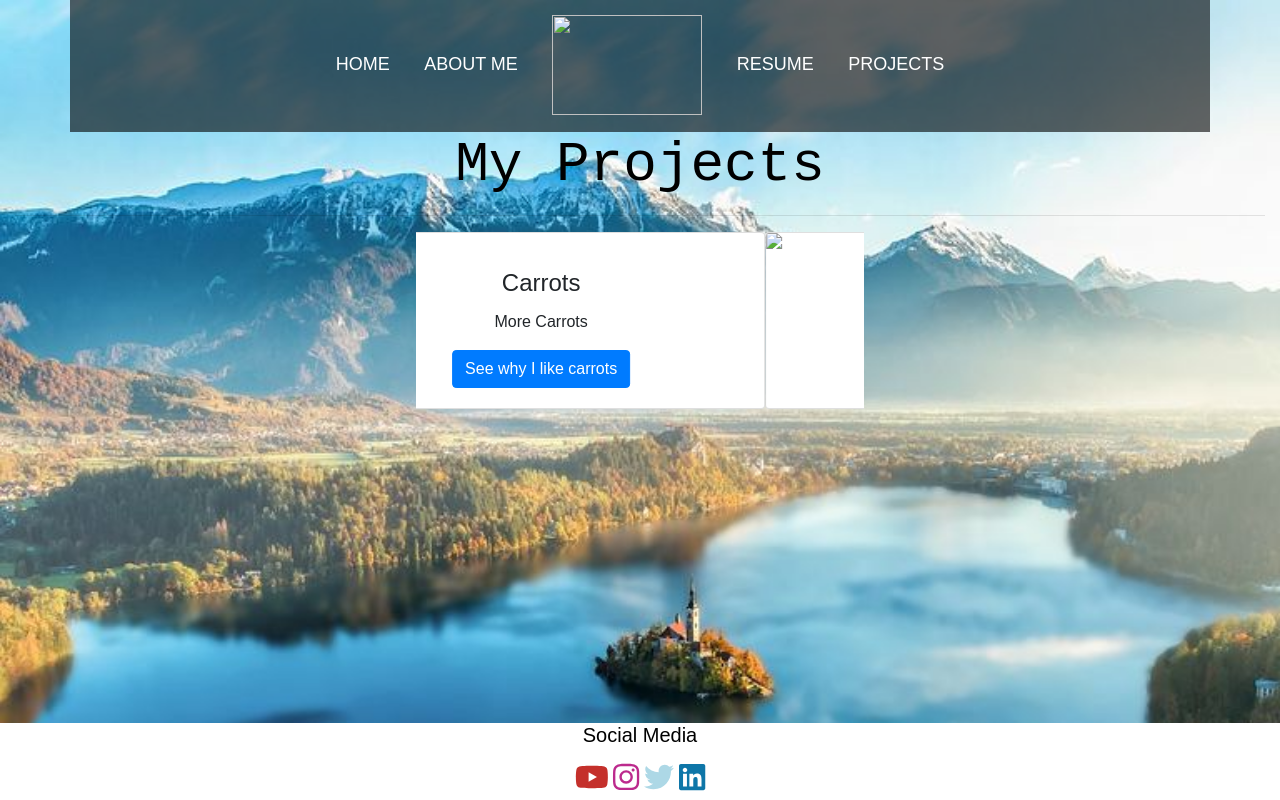
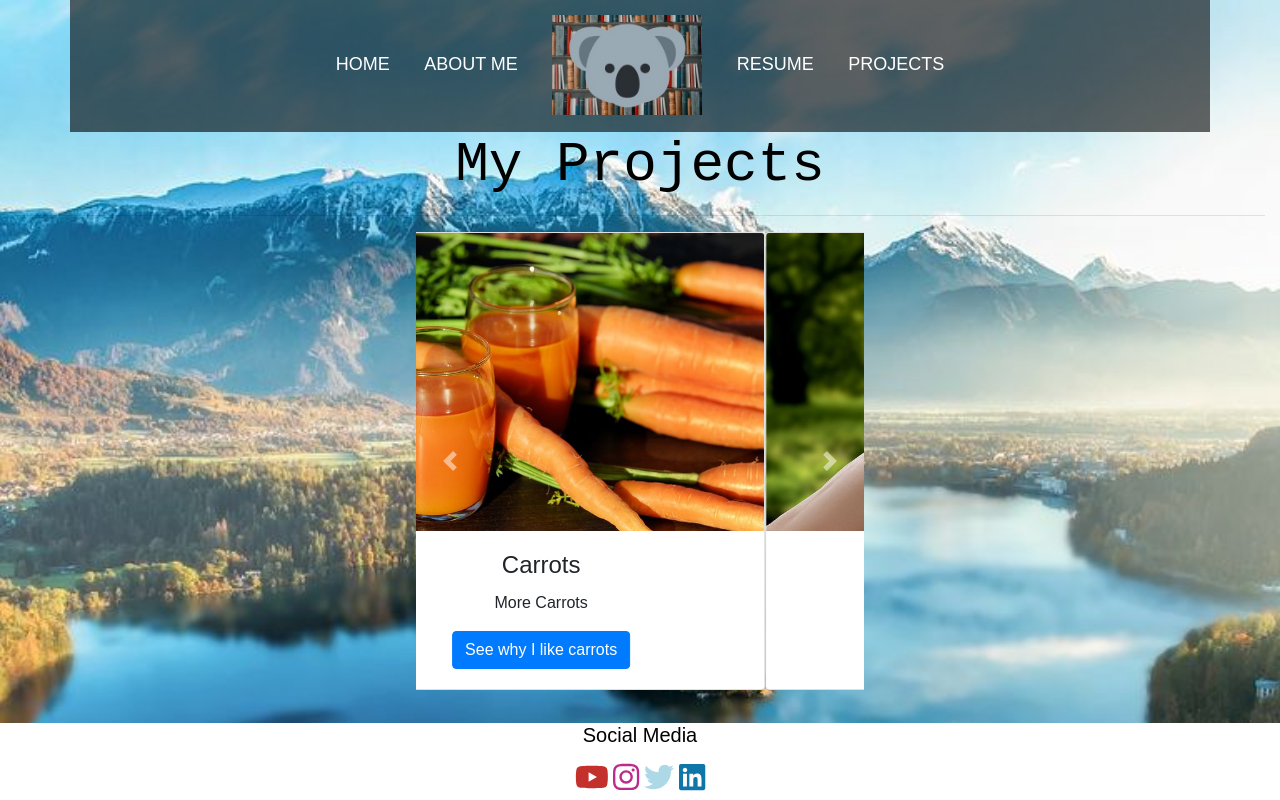
Before and after one commit to erickordonez346/erickwebsite, a plain HTML site: page otherstuff.html in a window 1280 px wide. Drawn offline with nearby package versions, Linux system fonts and the light colour scheme.

Commit message:
Update otherstuff.html

```diff
--- a/otherstuff.html
+++ b/otherstuff.html
@@ -15,7 +15,7 @@
     <div class="container">
       <a href="index.html" class="hoverline">Home</a>
       <a href="realaboutme.html" class="hoverline">About Me</a>
-      <a href="index.html" class="hoverline logo"><img src="/pictures/Erick Ordonez Logo.jpg" width= 150 height= 100></a>
+      <a href="index.html" class="hoverline logo"><img src="Erick Ordonez Logo.jpg" width= 150 height= 100></a>
       <a href="https://erickordonez346.github.io/lol/" target="_blank" class="hoverline">Resume</a>
       <a href="aboutme.html" class="hoverline">Projects</a>
     </div>
@@ -33,7 +33,7 @@
           <div class="carousel-item active">
             <div class='pro'>
               <div class='card'>
-                <img class='card-img-top' src='/pictures/carrot-juice-1623157__480.jpg' class='img-fluid'>
+                <img class='card-img-top' src='carrot-juice-1623157__480.jpg' class='img-fluid'>
                 <div class='card-body'>
                   <h4 class='card-title'>Carrots</h4>
                   <p class='card-text'>More Carrots</p>
@@ -69,7 +69,7 @@
           <div class="carousel-item">
             <div class='pro'>
               <div class='card'>
-                <img class='card-img-top' src='/pictures/nature-3289812__480.jpg' class='img-fluid'>
+                <img class='card-img-top' src='nature-3289812__480.jpg' class='img-fluid'>
                 <div class='card-body'>
                   <h4 class='card-title'>recyle</h4>
                   <p class='card-text'>More recycle</p>
@@ -105,7 +105,7 @@
           <div class="carousel-item">
             <div class='pro'>
               <div class='card'>
-                <img class='card-img-top' src='/pictures/koala-843306__480.jpg' class='img-fluid'>
+                <img class='card-img-top' src='koala-843306__480.jpg' class='img-fluid'>
                 <div class='card-body'>
                   <h4 class='card-title'>koalas</h4>
                   <p class='card-text'>More koalas</p>
```
